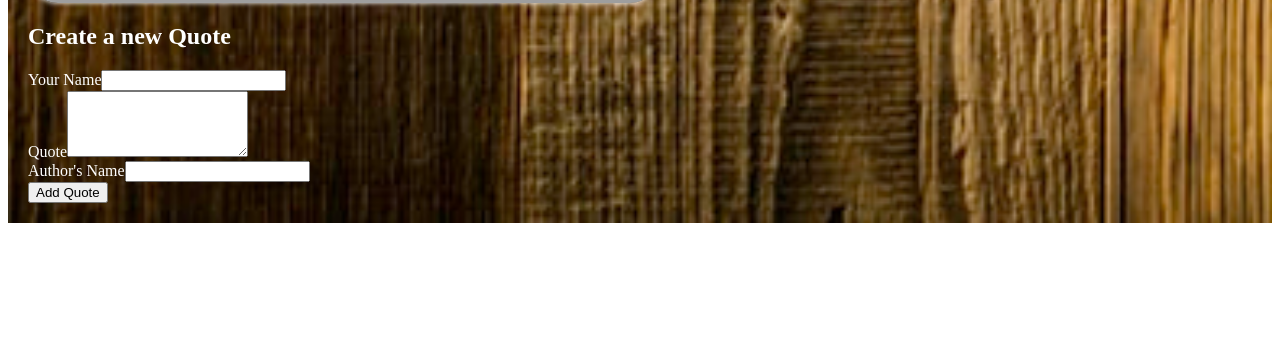
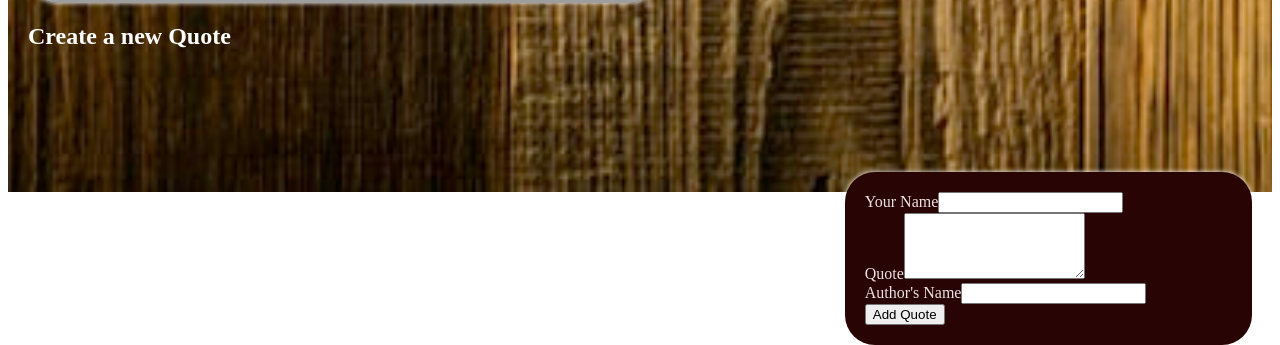
Before and after one commit to umuhire1evelyne/quotes, an Angular app: page / in a window 1280 px wide. Shown: the part 1466-1811 px from the top of the page. Before the commit the page ends 1697 px from the top, so only its background shows below. Built offline with nearby package versions, Linux system fonts and the light colour scheme; grey boxes are pictures that could not be loaded.

Commit message:
quote form.css was added

```diff
--- a/src/app/quote-form/quote-form.component.css
+++ b/src/app/quote-form/quote-form.component.css
@@ -1,4 +1,4 @@
-/* form{
+form{
       position: relative;
       bottom: 60%;
       background-color: rgb(41, 4, 4);
@@ -19,4 +19,4 @@
     }
     h2{
       margin-bottom: 10%;
-    } */
+    }
```
